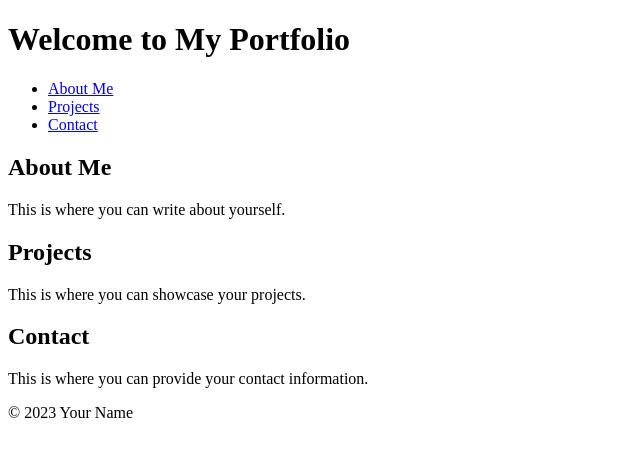
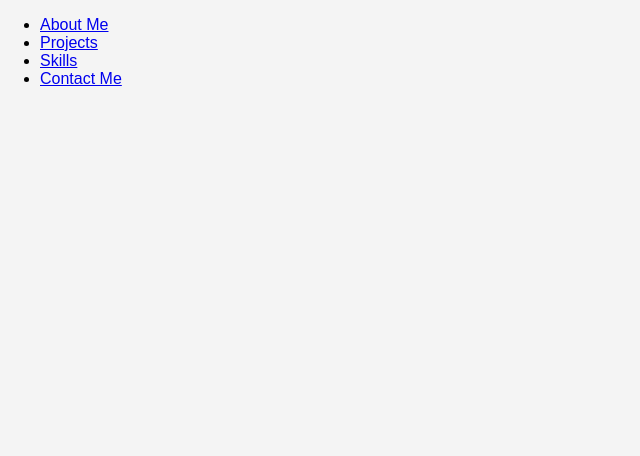
Before and after one commit to Jagdishpandhare/portfolio, a plain HTML site: page index.html in a window 1280 px wide. Shown: the whole page, without its empty margins (0-640 px from the left). Drawn offline with Linux system fonts and the light colour scheme; files that its build step writes are made by us from their sources.

Commit message:
just for practice

```diff
--- a/index.html
+++ b/index.html
@@ -1,37 +1,18 @@
 <!DOCTYPE html>
-<html lang="en">
+<html>
      <head>
-    <meta charset="UTF-8">
-    <meta name="viewport" content="width=device-width, initial-scale=1.0">
-    <title>Portfolio</title>
-    <link rel="stylesheet" href="styles.css">
+        <title>Home</title>
+        <link rel="stylesheet" type="text/css" href="style.css">
      </head>
+
      <body>
-    <header>
-        <h1>Welcome to My Portfolio</h1>
-    </header>
       <nav>
           <ul>
          <li><a href="#about">About Me</a></li>
          <li><a href="#projects">Projects</a></li>
-            <li><a href="#contact">Contact</a></li>
+         <li><a href="#skills">Skills</a></li>
+         <li><a href="#contact">Contact Me</a></li>
           </ul>
       </nav>
-    <section id="about">
-        <h2>About Me</h2>
-        <p>This is where you can write about yourself.</p>
-    </section>
-    <section id="projects">
-        <h2>Projects</h2>
-        <p>This is where you can showcase your projects.</p>
-    </section>
-    <section id="contact">
-        <h2>Contact</h2>
-        <p>This is where you can provide your contact information.</p>
-    </section>
-    <footer>
-        <p>&copy; 2023 Your Name</p>
-    <script src="script.js"></script>
-    </footer>
      </body>
 </html>
```
Lines whose indentation alone changed are shown as unchanged.
